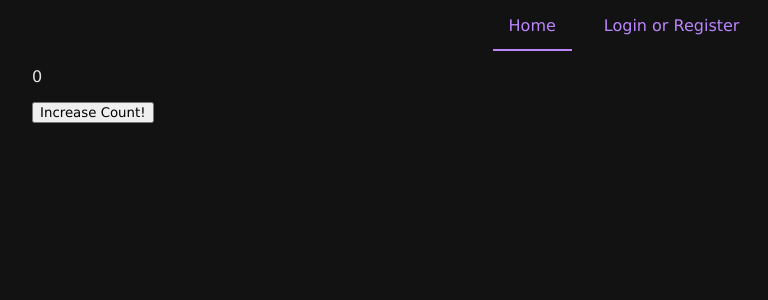
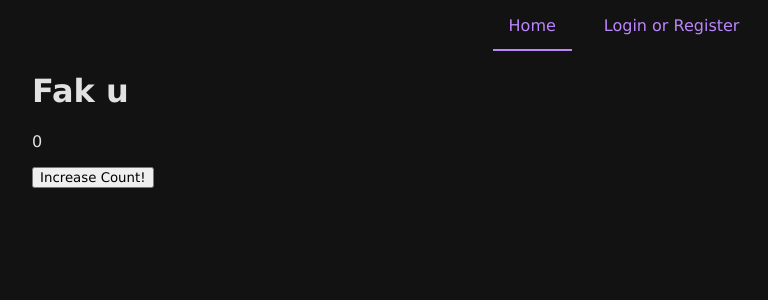
Before and after one commit to n3wsw3/todo-app-with-api-auth, a Nuxt app: page / in a window 1280 px wide. Shown: the top 300 px of the page, without its empty margins (16-784 px from the left). Built offline with nearby package versions, Linux system fonts and the light colour scheme; no server answers.

Commit message:
Removed api fetch from landing page

```diff
--- a/pages/index.vue
+++ b/pages/index.vue
@@ -1,13 +1,16 @@
 <template>
-  <p>{{ HelloAPI }}</p>
-  <p>{{ counter }}</p>
-  <button @click="increase">Increase Count!</button>
+  <div>
+    <h1>Fak u</h1>
+    <!-- <p>{{ HelloAPI }}</p> -->
+    <p>{{ counter }}</p>
+    <button @click="increase">Increase Count!</button>
+  </div>
 </template>
 
 <script lang="ts" setup>
-const HelloAPI = await $fetch<string>("/api/v1/hello").catch((err) =>
-  console.log(err)
-);
+// const HelloAPI = await $fetch<string>("/api/v1/hello").catch((err) =>
+//   console.log(err)
+// );
 
 let counter = ref(0);
 const increase = () => counter.value++;
```
